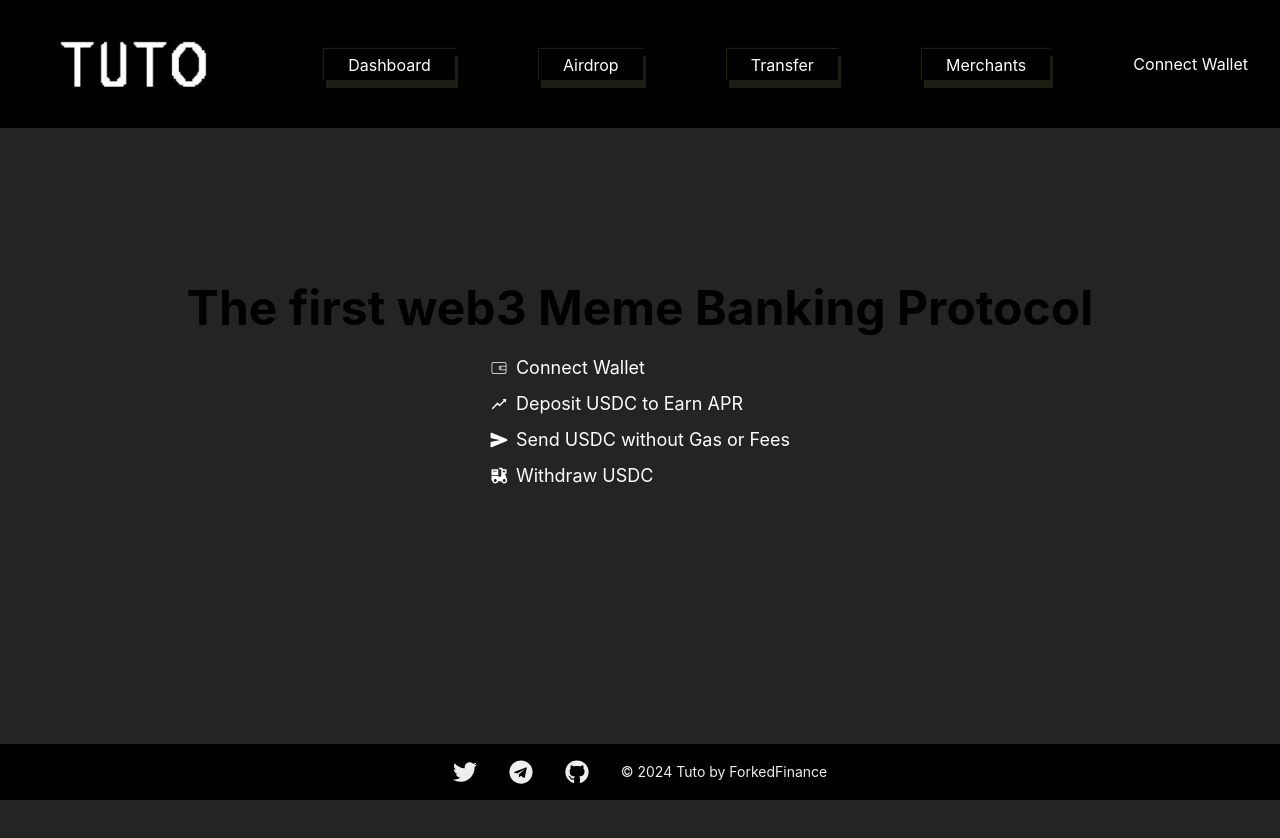
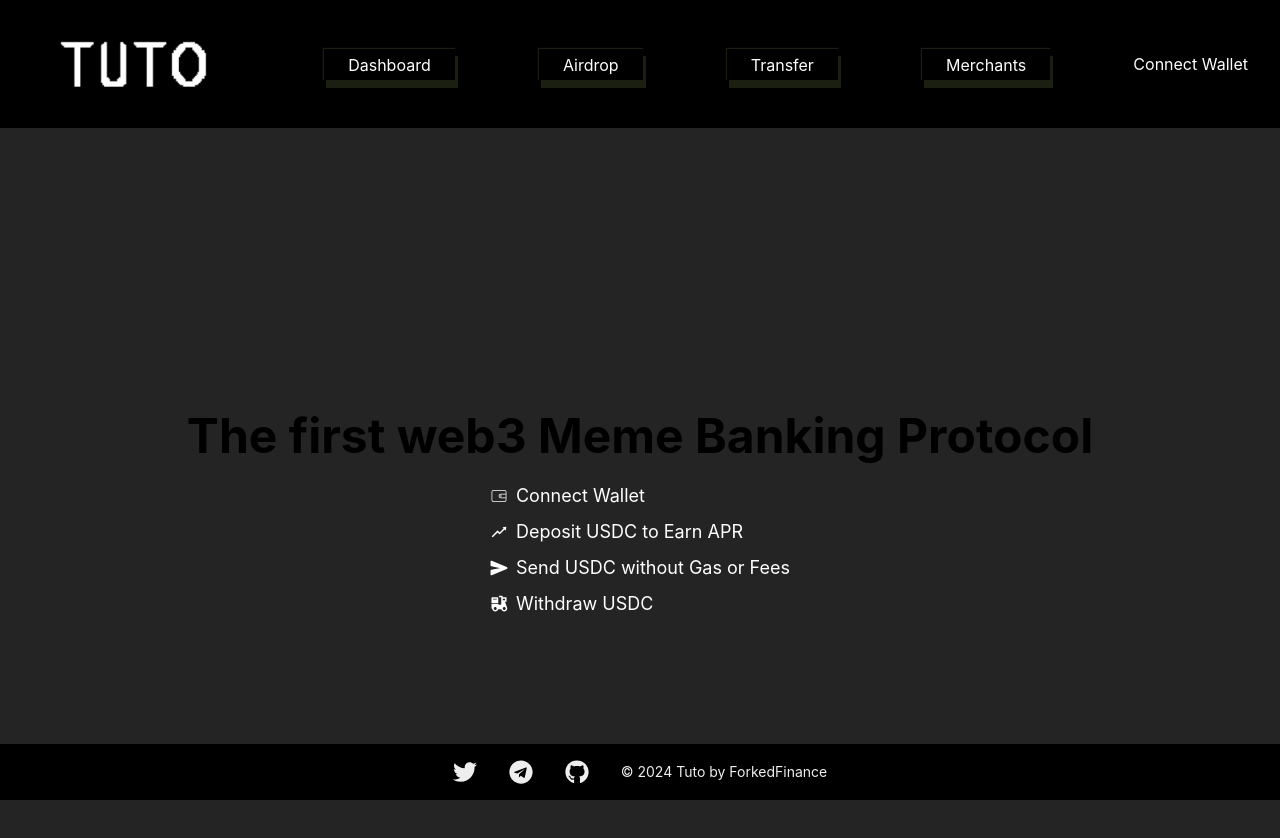
Before and after one commit to bb-face/forkedfinance-front-end, a React (Vite) app: page / in a window 1280 px wide. Shown: the top 838 px of the page. Before the commit the page ends 800 px from the top, so only its background shows below. Built offline with nearby package versions, Linux system fonts and the light colour scheme.

Commit message:
Fixed dashboard scrollabar problem

```diff
--- a/src/App.jsx
+++ b/src/App.jsx
@@ -10,13 +10,16 @@ import useNetworkChange from "./customHooks/useNetworkChange";
 function App() {
   useNetworkChange();
 
+  // TODO: it wouldn't take the height from the config, check:
+  //<main className="flex-grow pt-[header-height] pb-[footer-height] flex items-center justify-center overflow-auto"></main>
+
   return (
     <div className="flex flex-col min-h-screen">
-      <Navbar />
-      <main className="flex-grow pt-[header-height] pb-[footer-height] flex items-center justify-center">
+      <Navbar className="fixed top-0 left-0 w-full z-10" />
+      <main className="flex-grow pt-32 pb-14 flex items-center justify-center overflow-auto">
         <Outlet />
       </main>
-      <Footer />
+      <Footer className="fixed bottom-0 left-0 w-full z-10" />
     </div>
   );
 }
```
